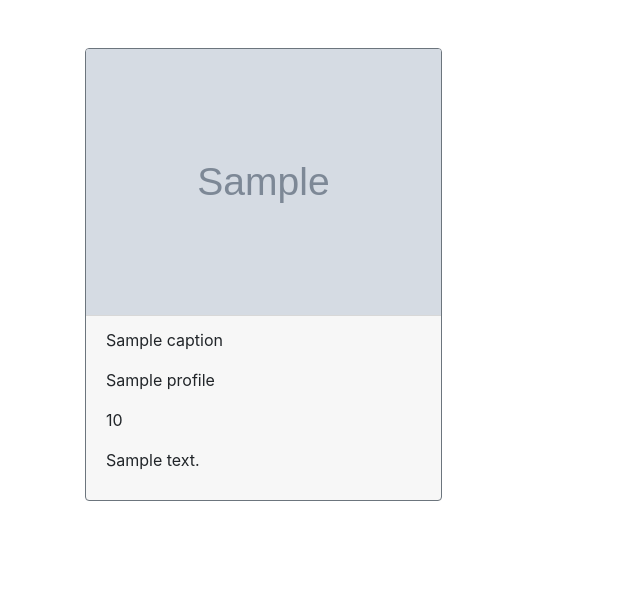
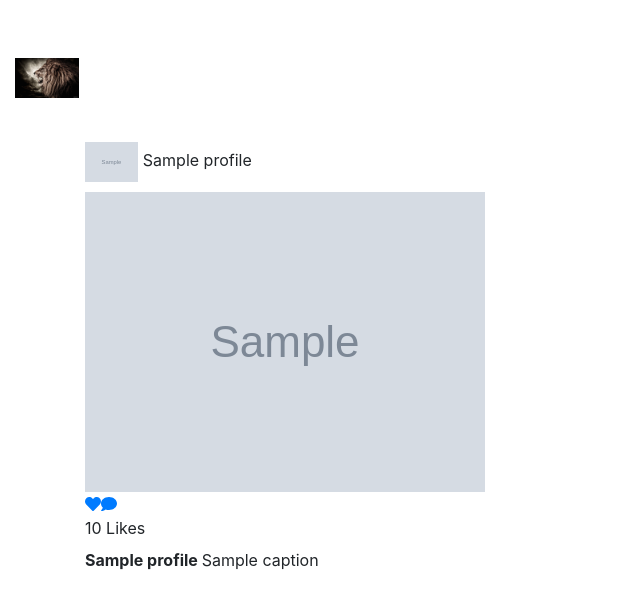
Before and after one commit to oodennis20/Gram, a Django app: template images/templates/home.html in a window 1280 px wide. Shown: the part 56-665 px from the top of the page, without its empty margins (0-640 px from the left). Run offline with Django 3.2, Linux system fonts and the light colour scheme; the template is opened without the code that fills it: most values are stand-ins (such as "Sample title", 1, 10 or a date in 2020); grey boxes marked "Sample" are stand-in pictures; parts of the project's set-up code (start-up, migrations or seed data) failed here and were passed over; some libraries are stand-ins or nearby versions.

Commit message:
added profile image on post

```diff
--- a/images/templates/base.html
+++ b/images/templates/base.html
@@ -26,8 +26,7 @@
 
   {% block scripts %}
   <script src="https://ajax.googleapis.com/ajax/libs/jquery/3.2.1/jquery.min.js"></script>
-  <script src="{% static 'js/script.js' %}">
-  </script>
+  <script src="https://use.fontawesome.com/releases/v5.0.8/js/all.js"></script>
   {% bootstrap_javascript %}
   {% endblock %}
 </body>
--- a/images/templates/home.html
+++ b/images/templates/home.html
@@ -4,22 +4,36 @@
 {% load bootstrap4 %}
 <br>
 <br>
-<div class="container">
-
-    <div class="card-columns">
-        {% for image in images %}
-        <div class="card border-secondary">
-            <img class="card-img-top" class="img-responsive" src="{{image.insta_image.url}}" size="">
-            <div class="card-footer">
-                <p>{{image.caption}}</p>
-                <p>{{image.profile.name}}</p>
-                <p>{{image.likes}}</p>
-                <p>{{image.comments}}</p>
+<script src="https://use.fontawesome.com/releases/v5.0.8/js/all.js"></script>
+<div class="container-fluid header-top">
+    <div class="col-md-12" style="padding:0px;">
+        <div class="top-menu-logo"><img src="static/img/lion.jpg" class="center-block" style="height:40px;margin-top:10px;margin-bottom:10px;">
+            <div class="menu-buttons">
+                <button class="btn btn-default" type="button" id="upload-but"><i class="glyphicon glyphicon-upload"></i></button>
+                <button class="btn btn-default" type="button" id="profile-but"><i class="glyphicon glyphicon-user"></i></button>
             </div>
         </div>
-        {%endfor%}
     </div>
 
 </div>
+{% for image in images %}
+<div class="container img-container">
+    <div id="upload-div">
+        <div class="img-div">
+            <div class="header"><img class="img-circle" src="{{image.profile.profile_photo.url}}"
+                    style="height:40px;margin-top:10px;margin-bottom:10px;">
+                <label>{{image.profile.name}}</label>
+            </div><img src="{{image.insta_image.url}}">
+            <div class="header"><a href="#"><i class="fa fa-heart"></i></a><a href="#"><i class="fa fa-comment"></i></a>
+            </div>
+            <div class="more-section">
+                <label>10 Likes</label>
+                <p><strong>{{image.profile.name}} </strong>{{image.caption}}</p>
+            </div>
+        </div>
+    </div>
+    {%endfor%}
+</div>
+
 
 {% endblock %}
--- a/images/templates/new_profile.html
+++ b/images/templates/new_profile.html
@@ -11,7 +11,7 @@
   {{form.media}}
 
 {% block styles %} {% bootstrap_css %}
-  <link rel="stylesheet" href="{% static 'css/news.css' %}"> {% endblock %}
+  <link rel="stylesheet" href="{% static 'css/gram.css' %}"> {% endblock %}
 
 </head>
 
```
Also changed, not shown: images/migrations/0002_auto_20191224_2237.py (added), static/img/lion.jpg (added).
